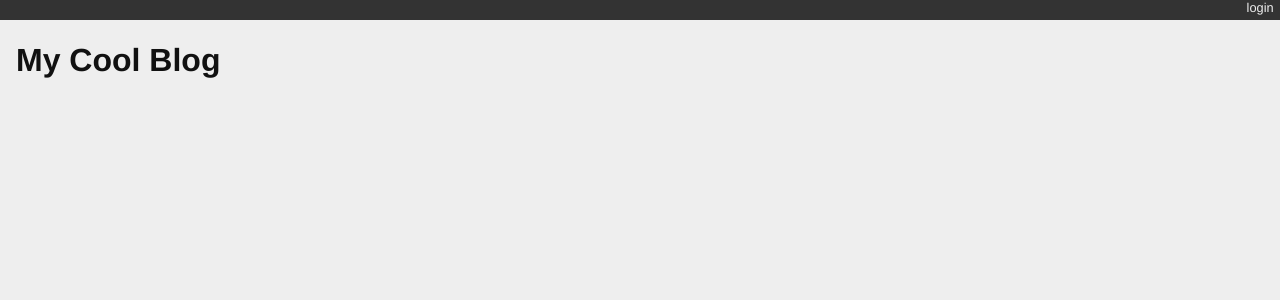
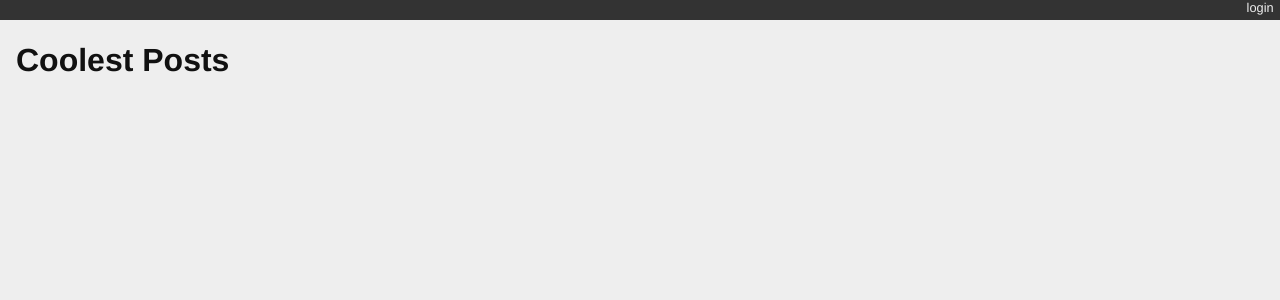
Before and after one commit to Ai-Shaf/django-blog, a Django app: page / in a window 1280 px wide. Shown: the top 300 px of the page. Run offline with Django 4.2, Linux system fonts and the light colour scheme; data that the repository does not hold is empty.

Commit message:
Changed title.

```diff
--- a/blogging/templates/blogging/list.html
+++ b/blogging/templates/blogging/list.html
@@ -1,5 +1,5 @@
 {% extends "base.html" %}{% block content %}
-	<h1>My Cool Blog</h1>
+	<h1>Coolest Posts</h1>
 	{% comment %} here is where the query happens {% endcomment %}
 	{% for post in post_list %}
 	<div class="post">
--- a/blogging/tests.py
+++ b/blogging/tests.py
@@ -29,7 +29,7 @@ class FrontEndTestCase(TestCase):
     def test_list_only_published(self):
         resp = self.client.get("/")
         resp_text = resp.content.decode(resp.charset)  # because resp bytestring
-        self.assertTrue("My Cool Blog" in resp_text)
+        self.assertTrue("Coolest Posts" in resp_text)
         for count in range(1, 11):
             title = "Post %d Title" % count
             if count < 6:
```
